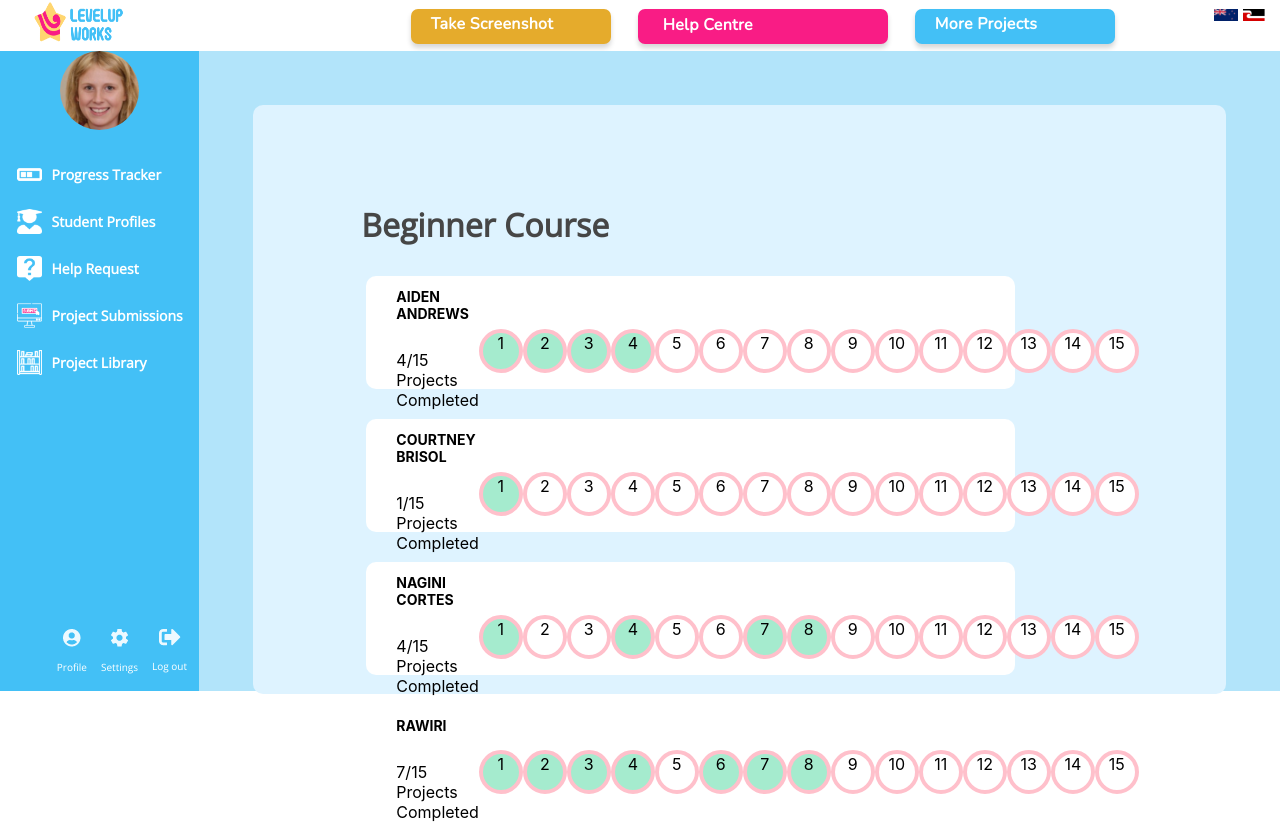
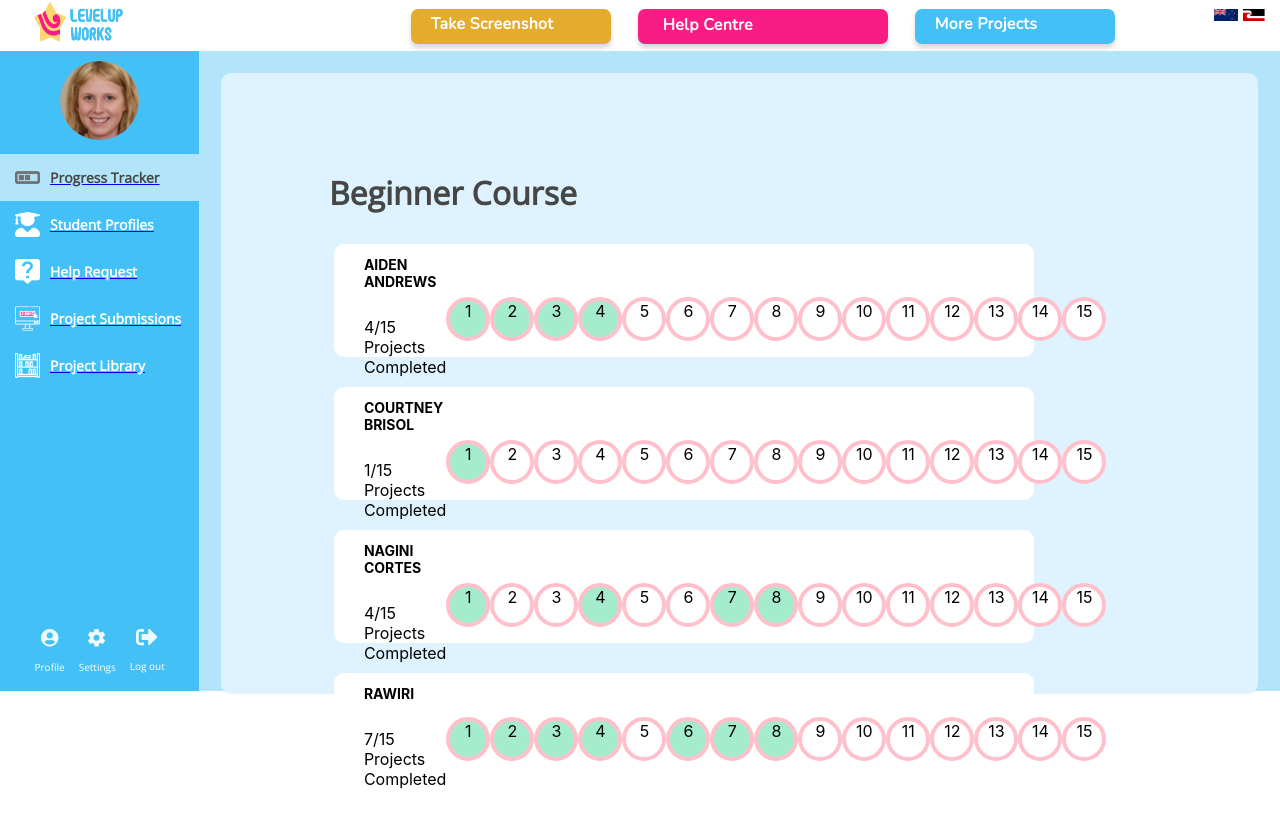
Before and after one commit to JordanMeijer/Team4MissionX, a React (Create React App) app in the folder mission-3/: page /teacherdashboard in a window 1280 px wide. After the commit the page ends 805 px from the top, so only its background shows below. Built offline with nearby package versions, Linux system fonts and the light colour scheme.

Commit message:
Delivered side bar highlighting current page

```diff
--- a/mission-3/src/App.js
+++ b/mission-3/src/App.js
@@ -5,11 +5,11 @@ import LogInSignUp from './pages/LogInSignUp'
 import Profile from './pages/Profile'
 import StudentProjectBuilder from './pages/StudentProjectBuilder'
 import StudentProjectLibrary from './pages/StudentsProjectLibrary'
-import TeacherDashboard from './pages/TeacherDashboard'
+import TeacherDashboardProgressTracker from './pages/TeacherDashboardProgressTracker'
 import TeacherProjectBuilder from './pages/TeacherProjectBuilder'
 import TeacherProjectLibrary from './pages/TeacherProjectLibrary'
 import TeacherDashboardStudentProfiles from './pages/TeacherDashboardStudentProfiles.js'
-import TeacherDashboardHelpRequests from './pages/TeacherDashboardHelpRequest.js'
+import TeacherDashboardHelpRequests from './pages/TeacherDashboardHelpRequests.js'
 import TeacherDashboardProjectSubmissions from './pages/TeacherDashboardProjectSubmissions.js'
 
 function App() {
@@ -23,7 +23,8 @@ function App() {
           <Route path="/profile" element={<Profile />} />
           <Route path="/studentprojectbuilder" element={<StudentProjectBuilder />} />
           <Route path="/studentprojectlibrary" element={<StudentProjectLibrary />} />
-          <Route path="/teacherdashboard" element={<TeacherDashboard />} />
+          <Route path="/teacherdashboard/progresstracker" element={<TeacherDashboardProgressTracker />} />
+          <Route path="/teacherdashboard" element={<TeacherDashboardProgressTracker />} />
           <Route path="/teacherprojectbuilder" element={<TeacherProjectBuilder />} />
           <Route path="/teacherprojectlibrary" element={<TeacherProjectLibrary />} />
           <Route path="/teacherdashboard/studentprofiles" element={<TeacherDashboardStudentProfiles />} />
--- a/mission-3/src/components/DashboardButtonExpanded.css
+++ b/mission-3/src/components/DashboardButtonExpanded.css
@@ -1,8 +1,14 @@
 @import url("https://fonts.googleapis.com/css?family=Open+Sans:300");
 
-.DashboardButton {
+.DashboardButtonLight, .DashboardButtonDark {
   display: flex;
   flex-direction: row;
+  padding-left: 15px;
+
+}
+
+.DashboardButtonDark {
+  background-color: #b2e4fa;
 }
 
 .DashboardButtonIcon {
@@ -11,6 +17,7 @@
   margin-top: auto;
   margin-bottom: auto;
   padding-right: 10px;
+
 }
 
 h3 {
@@ -19,4 +26,9 @@ h3 {
   font: bold;
   color: white;
   font-family: "Open sans", serif;
+  text-decoration: none;
 }
+
+.DashboardButtonDark>h3 {
+  color: rgb(70, 70, 70);
+}
--- a/mission-3/src/components/DashboardButtonExpanded.js
+++ b/mission-3/src/components/DashboardButtonExpanded.js
@@ -2,9 +2,11 @@ import './DashboardButtonExpanded.css'
 
 export default function DashboardButtonExpanded(props) {
   return (
-    <div className='DashboardButton'>
-      <img  src={props.image} className='DashboardButtonIcon' alt="dashboard_icon"/>
-      <h3>{props.buttonText}</h3>
-    </div>
+    <a href={props.link}>
+      <div className={props.className}>
+        <img  src={props.image} className='DashboardButtonIcon' alt="dashboard_icon"/>
+        <h3>{props.buttonText}</h3>
+      </div>
+    </a>
   );
 };
--- a/mission-3/src/components/SideBar.css
+++ b/mission-3/src/components/SideBar.css
@@ -14,12 +14,17 @@
   margin-right: auto;
 }
 
+.DashboardButtons{
+
+  width: 100%;
+}
+
 .AccountButtons {
   display: flex;
-  position: absolute;
-  bottom: 0;
-  left: 25%;
-  right: auto;
+  flex-direction: row;
+  margin-top: auto;
+  margin-left: auto;
+  margin-right: auto;
 }
 
 .AccountButtons > img {
@@ -37,5 +42,6 @@
 }
 
 .ProfilePicture {
-  margin-bottom: 17px;
+  margin-top: 10px;
+  margin-bottom: 10px;
 }
--- a/mission-3/src/components/SideBar.js
+++ b/mission-3/src/components/SideBar.js
@@ -1,3 +1,4 @@
+import { Link } from 'react-router-dom';
 import './SideBar.css'
 import DashboardButtonExpanded from './DashboardButtonExpanded';
 import LogOut from '../images/Student Areas/Icon awesome-sign-out-alt.png'
@@ -5,24 +6,48 @@ import Settings from '../images/Student Areas/Icon material-settings.png'
 import UserCircle from '../images/Student Areas/Icon awesome-user-circle.png'
 import ProfilePicture from '../images/Teacher Areas/Ellipse 38.png'
 import ProgressTrackerIconLight from '../images/Teacher Areas/Progress light.png'
+import ProgressTrackerIconDark from '../images/Teacher Areas/Progress dark.png'
 import StudentProfileIconLight from '../images/Teacher Areas/Icon awesome-user-graduate.png'
+import StudentProfileIconDark from '../images/Teacher Areas/Icon awesome-user-graduate-1.png'
 import HelpRequestIconLight from '../images/Teacher Areas/Icon material-live-help.png'
+import HelpRequestIconDark from '../images/Teacher Areas/Icon material-live-help dark.png'
 import ProjectSubmissionsIconLight from '../images/Teacher Areas/submit proj.png'
+import ProjectSubmissionsIconDark from '../images/Teacher Areas/submit proj dark.png'
 import ProjectLibraryIconLight from '../images/Teacher Areas/library light.png'
-// import ProgressTrackerIconDark from '../images/Teacher Areas/Progress Dark.png'
 
-export default function SideBar() {
+
+export default function SideBar(props) {
+
+
+  const ButtonContents = [
+    {link:"/teacherdashboard/progresstracker",buttonText:'Progress Tracker', image:ProgressTrackerIconLight, darkImage:ProgressTrackerIconDark},
+    {link:"/teacherdashboard/studentprofiles",buttonText:'Student Profiles', image:StudentProfileIconLight, darkImage:StudentProfileIconDark},
+    {link:"/teacherdashboard/helprequests",buttonText:'Help Request' , image:HelpRequestIconLight, darkImage:HelpRequestIconDark},
+    {link:"/teacherdashboard/projectsubmissions",buttonText:'Project Submissions' , image:ProjectSubmissionsIconLight, darkImage:ProjectSubmissionsIconDark},
+    {link:"/teacherprojectlibrary",buttonText:'Project Library' , image:ProjectLibraryIconLight},
+]
+
+  const CreateButtons = ButtonContents.map(ButtonContents => {
+    if ( props.page == ButtonContents.link) {
+      return (
+        <DashboardButtonExpanded key={ButtonContents} className="DashboardButtonDark" buttonText={ButtonContents.buttonText} image={ButtonContents.darkImage} link={ButtonContents.link} />
+      )
+    }
+    else {
+      return (
+        <DashboardButtonExpanded key={ButtonContents} className="DashboardButtonLight" buttonText={ButtonContents.buttonText} image={ButtonContents.image} link={ButtonContents.link} />
+      )
+    }
+})
+
   return (
     <div className='SideBar'>
       <div className='ProfilePicture'>
+
         <img src={ProfilePicture} alt="profile_picture"/>
       </div>
       <div className='DashboardButtons'>
-        <DashboardButtonExpanded buttonText='Progress Tracker' image={ProgressTrackerIconLight} />
-        <DashboardButtonExpanded buttonText='Student Profiles'image={StudentProfileIconLight}/>
-        <DashboardButtonExpanded buttonText='Help Request'image={HelpRequestIconLight}/ >
-        <DashboardButtonExpanded buttonText='Project Submissions'image={ProjectSubmissionsIconLight}/>
-        <DashboardButtonExpanded buttonText='Project Library'image={ProjectLibraryIconLight}/>
+        {CreateButtons}
       </div>
       <div className='AccountButtons'>
         <div className='AccountButtonText'>
--- a/mission-3/src/pages/TeacherDashboard.css
+++ b/mission-3/src/pages/TeacherDashboard.css
@@ -12,11 +12,11 @@
 
 .DashboardContentsChildContainer {
   background-color: rgb(222, 243, 255);
-  margin: 5%;
+  margin: 2%;
   padding-left: 108px;
   padding-top: 77px;
   padding-right: 5%;
-  height: 80%;
+  height: 85%;
   border-radius: 10px;
 }
 
--- a/mission-3/src/pages/TeacherDashboardHelpRequest.js
+++ b/mission-3/src/pages/TeacherDashboardHelpRequests.js
@@ -4,14 +4,14 @@ import StudentTeacherHeader from '../components/StudentTeacherHeader';
 import SideBar from '../components/SideBar.js'
 
 
-export default function TeacherDashboardHelpRequest() {
+export default function TeacherDashboardHelpRequests() {
   return (
     <div>
         <div>
             <StudentTeacherHeader />
         </div>
         <div className='Dashboard'>
-            <SideBar />
+            <SideBar page="/teacherdashboard/helprequests"/>
             <div className="HelpRequest">
             </div>
         </div>
--- a/mission-3/src/pages/TeacherDashboard.js
+++ b/mission-3/src/pages/TeacherDashboardProgressTracker.js
@@ -13,7 +13,7 @@ export default function TeacherDashboard() {
         <StudentTeacherHeader render_project_bar={false} text_middle="Help Centre"/>
       </div>
       <div className='Dashboard'>
-        <SideBar />
+        <SideBar page="/teacherdashboard/progresstracker" />
           <div className='DashboardContentsParentContainer'>
             <div className='DashboardContentsChildContainer'>
               <h1 className='BeginnerCourseText'>Beginner Course</h1>
--- a/mission-3/src/pages/TeacherDashboardProjectSubmissions.js
+++ b/mission-3/src/pages/TeacherDashboardProjectSubmissions.js
@@ -11,7 +11,7 @@ export default function TeacherDashboardProjectSubmissions() {
             <StudentTeacherHeader />
         </div>
         <div className='Dashboard'>
-            <SideBar />
+            <SideBar page="/teacherdashboard/projectsubmissions"/>
             <div className='ProjectSubmissions'>
                 </div>
         </div>
--- a/mission-3/src/pages/TeacherDashboardStudentProfiles.js
+++ b/mission-3/src/pages/TeacherDashboardStudentProfiles.js
@@ -11,7 +11,7 @@ export default function TeacherDashboardStudentProfiles() {
             <StudentTeacherHeader />
         </div>
         <div className='Dashboard'>
-            <SideBar />
+            <SideBar page="/teacherdashboard/studentprofiles"/>
             <div className="StudentProfiles">
                 </div>
         </div>
```
Also changed, not shown: 1 other file (tests, documents, lock files or other folders).
